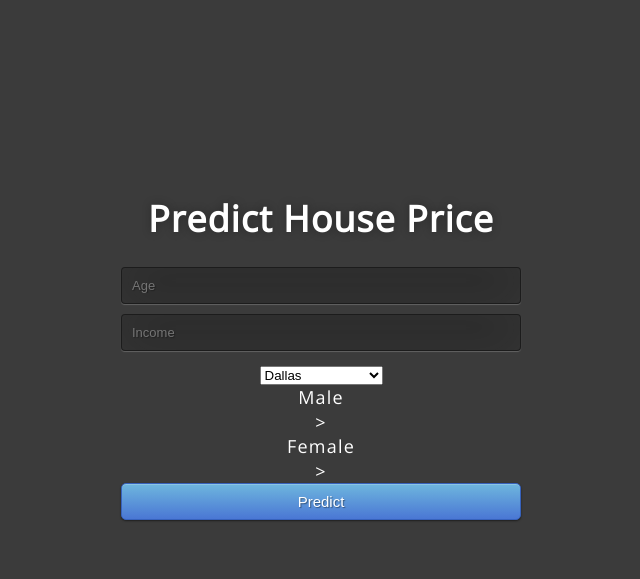
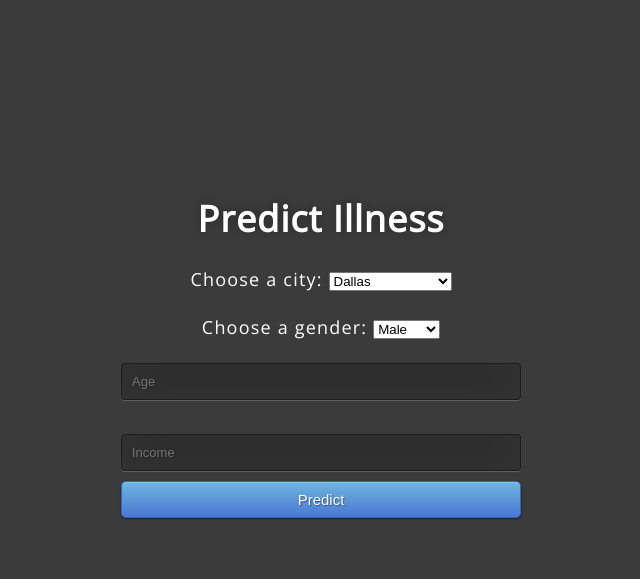
Before and after one commit to Nasibul/Flask-Practice, a Flask app: page / in a window 1280 px wide. Shown: the top 579 px of the page, without its empty margins (369-1009 px from the left). Run offline with Flask 2, Linux system fonts and the light colour scheme; parts of the project's set-up code (start-up, migrations or seed data) failed here and were passed over.

Commit message:
Inputs linked

```diff
--- a/app.py
+++ b/app.py
@@ -1,22 +1,34 @@
-import numpy as np
-from flask import Flask, request,render_template
+from flask import Flask, request, render_template
 import pickle
+import pandas as pd
 
 app = Flask(__name__)
 model = pickle.load(open('model.pickle', 'rb'))
+encoder = pickle.load(open('encoder.pickle', 'rb'))
 
 @app.route('/')
 def home():
     return render_template('index.html')
 
-@app.route('/predict',methods=['POST'])
+@app.route('/predict',methods=['GET', 'POST'])
 def predict():
     '''
     For rendering results on HTML GUI
     '''
-    prediction = model.predict([request.form.values()])
+    inputs=[]
+    inputs.append(str(request.form.get("City")))
+    inputs.append(str(request.form.get("Gender")))
+    inputs.append(int(request.form.get("age")))
+    inputs.append(float(request.form.get("income")))
 
-    return render_template('index.html', prediction_text='Illness? {}'.format(prediction))
+    num = inputs[2:]
+    cat = inputs[0:2]
+    cat = encoder.transform([cat])
+    inputs = pd.DataFrame(list(cat.flat) + num).T
+
+    prediction = model.predict(inputs)[0]
+
+    return render_template('index.html', prediction_text='Illness: {}'.format(prediction))
 
 if __name__ == "__main__":
     app.run(debug=True)
--- a/templates/index.html
+++ b/templates/index.html
@@ -13,12 +13,11 @@
 
 <body>
  <div class="login">
-	<h1>Predict House Price</h1>
+	<h1>Predict Illness</h1>
 
      <!-- Main Input For Receiving Query to our ML -->
-  <form action="{{ url_for('predict')}}"method="post">
-		<input type="text" name="age" placeholder="Age" required="required" />
-    <input type="text" name="income" placeholder="Income" required="required" />
+  <form action="{{ url_for('predict')}}" method="post">
+    <label for="City">Choose a city:</label>
 		<select name="City" id="City"/>
       <option value="Dallas">Dallas</option>>
       <option value="New York City">New York City</option>>
@@ -27,10 +26,20 @@
       <option value="Washington D.C.">Washington D.C.</option>>
       <option value="San Diego">San Diego</option>>
       <option value="Austin">Austin</option>>
+    </select>
+    <br><br>
+
+    <label for="Gender">Choose a gender:</label>
     <select name="Gender" id="Gender"/>
-      <option value="Male">Male</option>>
-      <option value="Female">Female</option>>
+        <option value="Male">Male</option>>
+        <option value="Female">Female</option>>
+    </select>
+    <br><br>
 
+    <input type="text" name="age" placeholder="Age" required="required" />
+    <br><br>
+
+    <input type="text" name="income" placeholder="Income" required="required" />
         <button type="submit" class="btn btn-primary btn-block btn-large">Predict</button>
     </form>
 
```
Also changed, not shown: 3 other files.
